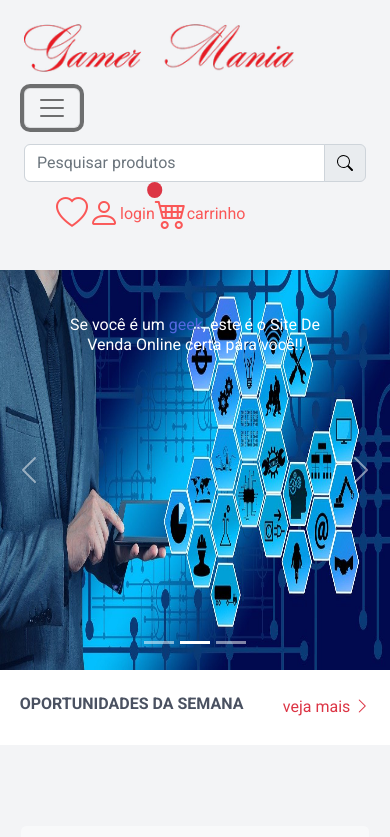
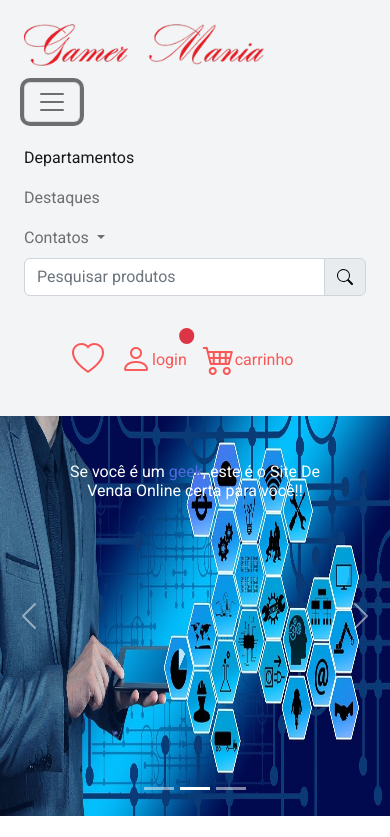
Before and after one commit to mjpfelicia/desgnLogaGamer, a plain HTML site: page index.html in a window 390 px wide. Both pictures are taken after a click on the button 52 px from the left and 107 px from the top of the page. Shown: the top 837 px of the page. Drawn offline with nearby package versions, Linux system fonts and the light colour scheme.

Commit message:
melhorias no header

```diff
--- a/carrinho.js
+++ b/carrinho.js
@@ -21,7 +21,7 @@ function renderCar(item) {
     img.src = item.src;
     img.width = 100;
     // add class para css
-    li.classList.add("d-flex")
+    li.classList.add("d-flex","border-bottom","py-2")
     div.classList.add("d-flex", "align-items-start", "flex-column");
     h5.classList.add("fs-6");
     texto.classList.add("text-success")
--- a/index.html
+++ b/index.html
@@ -16,17 +16,35 @@
 
         <div class="container-fluid pt-3 pb-3">
             <div class="container conteudo-nav">
-                <nav class="navbar navbar-expand-lg ">
+                <nav class="navbar navbar-expand-lg align-items-center">
                     <div class="content-logo">
-                        <img class="logo" style="width:90%" src="./imagens/logoes.png" alt="svg">
+                        <img class="logo" style="width:80%" src="./imagens/logoes.png" alt="svg">
                     </div>
                     <button class="navbar-toggler menu-bars" type="button" data-bs-toggle="collapse"
                         data-bs-target="#navbarCollapse" aria-controls="navbarCollapse" aria-expanded="false"
                         aria-label="Toggle navigation">
                         <span class="navbar-toggler-icon"></span>
                     </button>
+                    <div class="collapse navbar-collapse w-100" id="navbarCollapse">
+                        <div class="navbar-nav">
+                            <div class="nav-item">
+                              <a class="nav-link active" aria-current="page" href="#">Departamentos</a>
+                            </div>
+                            <div class="nav-item">
+                              <a class="nav-link" href="#">Destaques</a>
+                            </div>
 
-                    <div class="collapse navbar-collapse w-70" id="navbarCollapse">
+                            <div class="nav-item dropdown">
+                              <a class="nav-link dropdown-toggle" href="#" id="navbarDropdownMenuLink" role="button" data-bs-toggle="dropdown" aria-expanded="false">
+                                Contatos
+                              </a>
+                              <ul class="dropdown-menu" aria-labelledby="navbarDropdownMenuLink">
+                                <li><a class="dropdown-item border-bottom" href="#">Telefones</a></li>
+                                <li><a class="dropdown-item border-bottom" href="#">Endereço</a></li>
+                                <li><a class="dropdown-item" href="#">Parceiros</a></li>
+                              </ul>
+                            </div>
+                    </div>
                         <div class="input-group mb-0">
                             <input type="text" class="form-control" placeholder="Pesquisar produtos"
                                 aria-label="Pesquisar produtos" aria-describedby="basic-addon2">
--- a/style.css
+++ b/style.css
@@ -297,6 +297,12 @@ body {
     .link-lancamento {
         font-size: 0.9rem;
     }
+    .card-icons-header{
+        padding-top: 2rem;
+    }
+    .icon-red {
+
+        padding-left: 1rem;
 
 
 }
```
